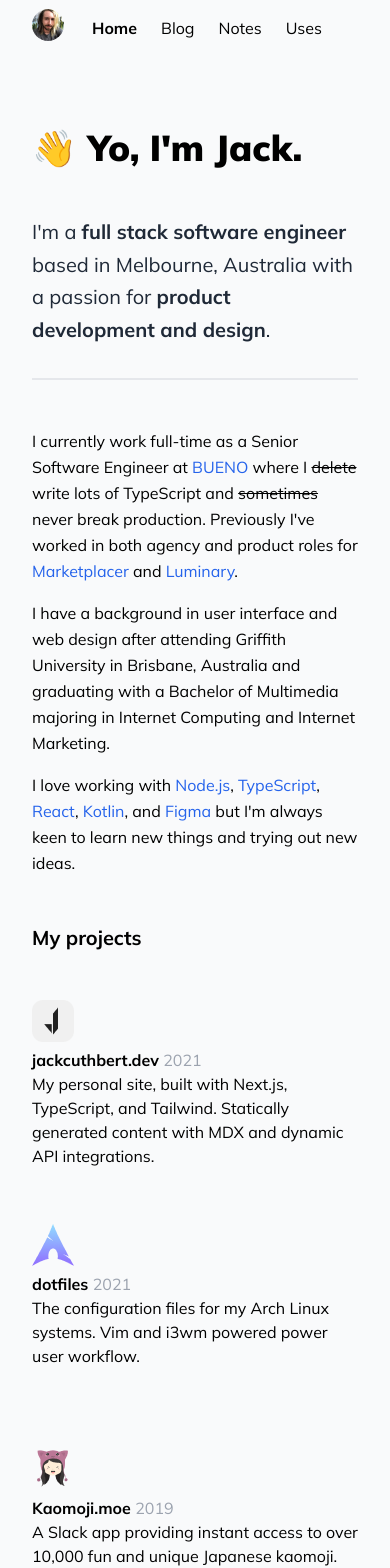
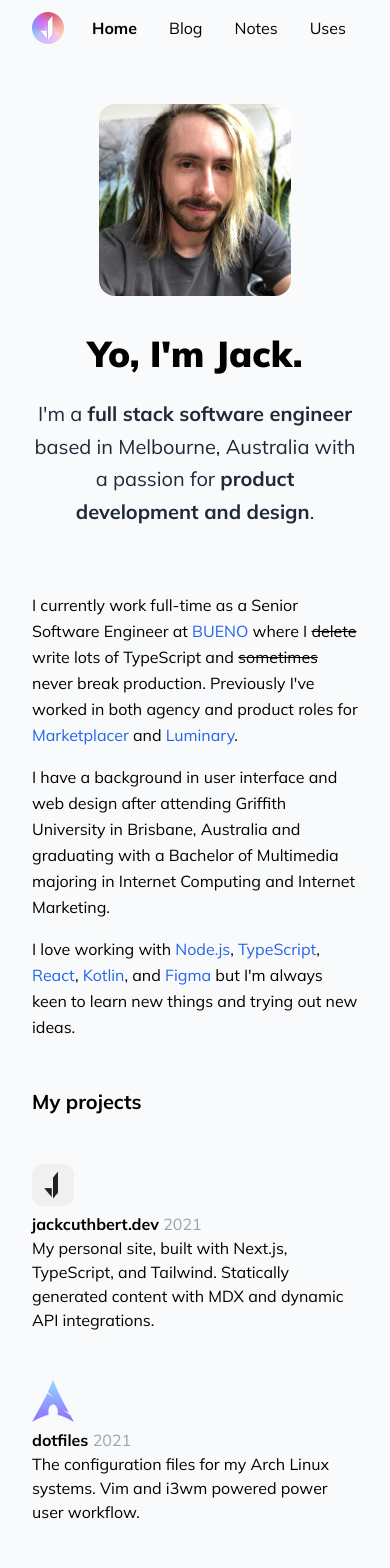
Before and after one commit to JackCuthbert/jackcuthbert.dev, a Next.js app: page / in a window 390 px wide. Shown: the top 1568 px of the page. Built offline with nearby package versions, Linux system fonts and the light colour scheme; no server answers; what @tailwindcss/typography would draw is missing.

Commit message:
feat: use consistent magic hover style component

```diff
--- a/src/components/FeaturedProject.tsx
+++ b/src/components/FeaturedProject.tsx
@@ -1,6 +1,6 @@
 import Image from 'next/image'
 import React from 'react'
-import { Anchor } from './Anchor'
+import { MagicHover } from './MagicHover'
 
 interface Props {
   href: string
@@ -18,16 +18,12 @@
   description
 }: Props): JSX.Element {
   return (
-    // TODO: Fix hover on edges
-    <Anchor
-      href={href}
-      className="group transform hover:bg-white p-4 hover:-translate-y-1 transition-all rounded-lg hover:shadow-md"
-    >
+    <MagicHover depth="deep" href={href} className="p-4 rounded-lg">
       <Image src={imageSrc} alt={`${name} icon`} width={42} height={42} />
       <h3 className="font-bold">
         {name} <span className="text-gray-400 font-normal">{year}</span>
       </h3>
       <p>{description}</p>
-    </Anchor>
+    </MagicHover>
   )
 }
--- /dev/null
+++ b/src/components/MagicHover.tsx
@@ -0,0 +1,28 @@
+import React, { FC } from 'react'
+import { AnchorProps } from '../types'
+
+interface Props extends AnchorProps {
+  depth?: 'shallow' | 'deep'
+}
+
+export const MagicHover: FC<Props> = ({
+  children,
+  className = '',
+  depth = 'shallow',
+  ...props
+}) => {
+  const depthClassname =
+    depth === 'shallow'
+      ? 'group-hover:-translate-y-0.5'
+      : 'group-hover:-translate-y-1'
+
+  return (
+    <a className="group cursor-pointer" {...props}>
+      <div
+        className={`transform transition-all group-hover:bg-white group-hover:shadow-md ${depthClassname} ${className}`}
+      >
+        {children}
+      </div>
+    </a>
+  )
+}
--- a/src/components/Navigation.tsx
+++ b/src/components/Navigation.tsx
@@ -3,60 +3,54 @@
 import { useRouter } from 'next/router'
 import Link from 'next/link'
 import { constrainWidthClass } from '../layouts/StandardLayout'
+import { MagicHover } from './MagicHover'
+import type { AnchorProps } from '../types'
 
-const activeClass = 'font-bold'
-const sharedClass = 'inline-block px-3 py-2 rounded-md transition-all transform'
-const hoverClass = 'hover:bg-white hover:shadow-md group-hover:-translate-y-0.5'
-
-const NavItem: FC<{ href: string; className?: string }> = ({
-  href,
-  children,
-  ...props
-}) => {
+const NavItem: FC<AnchorProps> = ({ href, children, ...props }) => {
   const router = useRouter()
   const isActive = router.asPath === href
 
   return (
-    <div className="inline-block group">
-      <span className={isActive ? `font-bold` : 'font-normal'}>
-        <Link href={href} {...props}>
-          <a
-            className={
-              isActive
-                ? `cursor-default ${sharedClass} ${activeClass}`
-                : `${hoverClass} ${sharedClass}`
-            }
-          >
-            {children}
-          </a>
-        </Link>
-      </span>
-    </div>
+    <MagicHover
+      href={href}
+      className={`py-2 px-3 rounded-md ${
+        isActive ? 'font-bold !translate-y-0 !bg-transparent !shadow-none' : ''
+      }`}
+      {...props}
+    >
+      {children}
+    </MagicHover>
   )
 }
+
+const Background: FC = ({ children }) => (
+  <nav className="flex items-center space-x-4 mb-8 sm:mb-12 py-2 bg-gray-50 bg-opacity-90 backdrop-filter backdrop-blur-sm">
+    {children}
+  </nav>
+)
 
 export function Navigation(): JSX.Element {
   return (
     <div className={`${constrainWidthClass} sticky top-0 z-50`}>
-      <nav className="flex items-center space-x-4 mb-14 py-2 bg-gray-50 bg-opacity-90 backdrop-filter backdrop-blur-sm">
+      <Background>
         <Link href="/">
-          <a>
+          <a className="inline-flex items-center">
             <Image
-              src="/images/avatar.jpg"
-              alt="A photo of Jack Cuthbert"
+              src="/header-logo.png"
+              alt="Jack Cuthbert's multi-colour logo"
               width={32}
               height={32}
               className="rounded-full"
             />
           </a>
         </Link>
-        <div>
+        <div className="flex space-x-2">
           <NavItem href="/">Home</NavItem>
           <NavItem href="/blog">Blog</NavItem>
           <NavItem href="/notes">Notes</NavItem>
           <NavItem href="/uses">Uses</NavItem>
         </div>
-      </nav>
+      </Background>
     </div>
   )
 }
--- a/src/pages/blog/index.tsx
+++ b/src/pages/blog/index.tsx
@@ -1,15 +1,24 @@
 import React from 'react'
 import { GetStaticProps } from 'next'
-import Link from 'next/link'
 import Head from 'next/head'
 import { WithLayout } from '../../types'
 import { getStandardLayout } from '../../layouts'
 import { allPosts } from '.contentlayer/data'
-import { Post } from '.contentlayer/types'
 import { DateFormat, formatDate } from '../../lib/formatDate'
 import { UnderConstructionPanel } from '../../components/UnderConstructionPanel'
+import { MagicHover } from '../../components/MagicHover'
 
-const Blog: WithLayout<{ posts: Post[] }> = ({ posts }) => {
+interface PostItem {
+  title: string
+  date: string
+  slug: string
+}
+
+interface Props {
+  posts: PostItem[]
+}
+
+const Blog: WithLayout<Props> = ({ posts }) => {
   return (
     <>
       <Head>
@@ -33,28 +42,33 @@
       />
       */}
 
-      <div className="-mx-4 my-4">
+      <div className="-mx-4 pt-4">
         {posts.map(post => (
-          <Link key={post.slug} href={`/blog/${String(post.slug)}`}>
-            <a className="block group transform hover:bg-white p-4 hover:-translate-y-1 transition-all rounded-lg hover:shadow-md">
-              <h3 className="font-bold">{post.title}</h3>
-              <span className="text-gray-400 font-normal">
-                {formatDate(post.date, DateFormat.PostList)}
-              </span>
-            </a>
-          </Link>
+          <MagicHover
+            key={post.slug}
+            href={`/blog/${String(post.slug)}`}
+            className="p-4 rounded-lg"
+          >
+            <h3 className="font-bold">{post.title}</h3>
+            <span className="text-gray-400 font-normal">
+              {formatDate(post.date, DateFormat.PostList)}
+            </span>
+          </MagicHover>
         ))}
       </div>
     </>
   )
 }
 
-Blog.getLayout = getStandardLayout
-
-export const getStaticProps: GetStaticProps = () => {
+export const getStaticProps: GetStaticProps<Props> = () => {
   const posts = allPosts
     .filter(post => post.draft !== true)
     .sort((a, b) => new Date(b.date).getTime() - new Date(a.date).getTime())
+    .map(post => ({
+      title: post.title,
+      date: post.date,
+      slug: post.slug
+    }))
 
   return {
     props: {
@@ -63,4 +77,6 @@
   }
 }
 
+Blog.getLayout = getStandardLayout
+
 export default Blog
--- a/src/pages/index.tsx
+++ b/src/pages/index.tsx
@@ -1,5 +1,6 @@
 import React from 'react'
 import Head from 'next/head'
+import Image from 'next/image'
 import { Anchor } from '../components/Anchor'
 import { FeaturedProject } from '../components/FeaturedProject'
 import { WithLayout } from '../types'
@@ -18,12 +19,25 @@
         <meta property="og:description" content={pageDescription} />
       </Head>
 
-      <h1 className="font-black text-4xl mb-12">👋 Yo, I'm Jack.</h1>
-      <p className="mb-12 text-gray-800 text-xl pb-8 border-b-2 leading-relaxed">
-        I'm a <strong>full stack software engineer</strong> based in Melbourne,
-        Australia with a passion for{' '}
-        <strong>product development and design</strong>.
-      </p>
+      <div className="sm:flex sm:space-x-6 items-end text-center sm:text-left mb-16">
+        <div className="min-w-[192px] mb-8 sm:m-0">
+          <Image
+            src="/images/avatar.jpg"
+            alt="A photo of Jack"
+            width={192}
+            height={192}
+            className="rounded-2xl"
+          />
+        </div>
+        <div>
+          <h1 className="font-black text-4xl mb-6">Yo, I'm Jack.</h1>
+          <p className="text-gray-800 text-xl leading-relaxed">
+            I'm a <strong>full stack software engineer</strong> based in
+            Melbourne, Australia with a passion for{' '}
+            <strong>product development and design</strong>.
+          </p>
+        </div>
+      </div>
 
       <div className="space-y-4 mb-12 leading-relaxed">
         <p>
@@ -53,8 +67,8 @@
       </div>
 
       <h2 className="font-bold text-xl mb-8">My projects</h2>
-      <div className="grid grid-cols-1 gap-12 items-start sm:grid-cols-2 sm:gap-6 -mx-4 mt-4 mb-12">
-        <div className="grid grid-cols-1 gap-6 items-start">
+      <div className="grid items-start grid-cols-1 sm:grid-cols-2 sm:gap-8 mb-12 -mx-4">
+        <div className="grid grid-cols-1 items-start gap-4 mb-4 sm:mb-0 sm:gap-8">
           <FeaturedProject
             href="https://github.com/JackCuthbert/jackcuthbert.dev"
             imageSrc="/jackcuthbert-dev-favicon.png"
@@ -71,7 +85,7 @@
           />
         </div>
 
-        <div className="grid grid-cols-1 gap-6 items-start">
+        <div className="grid grid-cols-1 items-start gap-4 sm:gap-8">
           <FeaturedProject
             href="https://kaomoji.moe"
             imageSrc="/kaomoji-favicon.png"
--- a/tailwind.config.js
+++ b/tailwind.config.js
@@ -2,12 +2,13 @@
 const typography = require('@tailwindcss/typography')
 
 module.exports = {
+  mode: 'jit',
+  darkMode: false, // or 'media' or 'class'
   purge: [
     './src/pages/**/*.{js,ts,jsx,tsx}',
     './src/components/**/*.{js,ts,jsx,tsx}',
     './src/layouts/**/*.{js,ts,jsx,tsx}'
   ],
-  darkMode: false, // or 'media' or 'class'
   theme: {
     extend: {
       fontFamily: {
@@ -28,12 +29,6 @@
       }
     }
   },
-
-  variants: {
-    extend: {
-      cursor: ['disabled'],
-      translate: ['group-hover']
-    }
-  },
+  variants: {},
   plugins: [typography]
 }
```
Also changed, not shown: public/header-logo.png (added).
